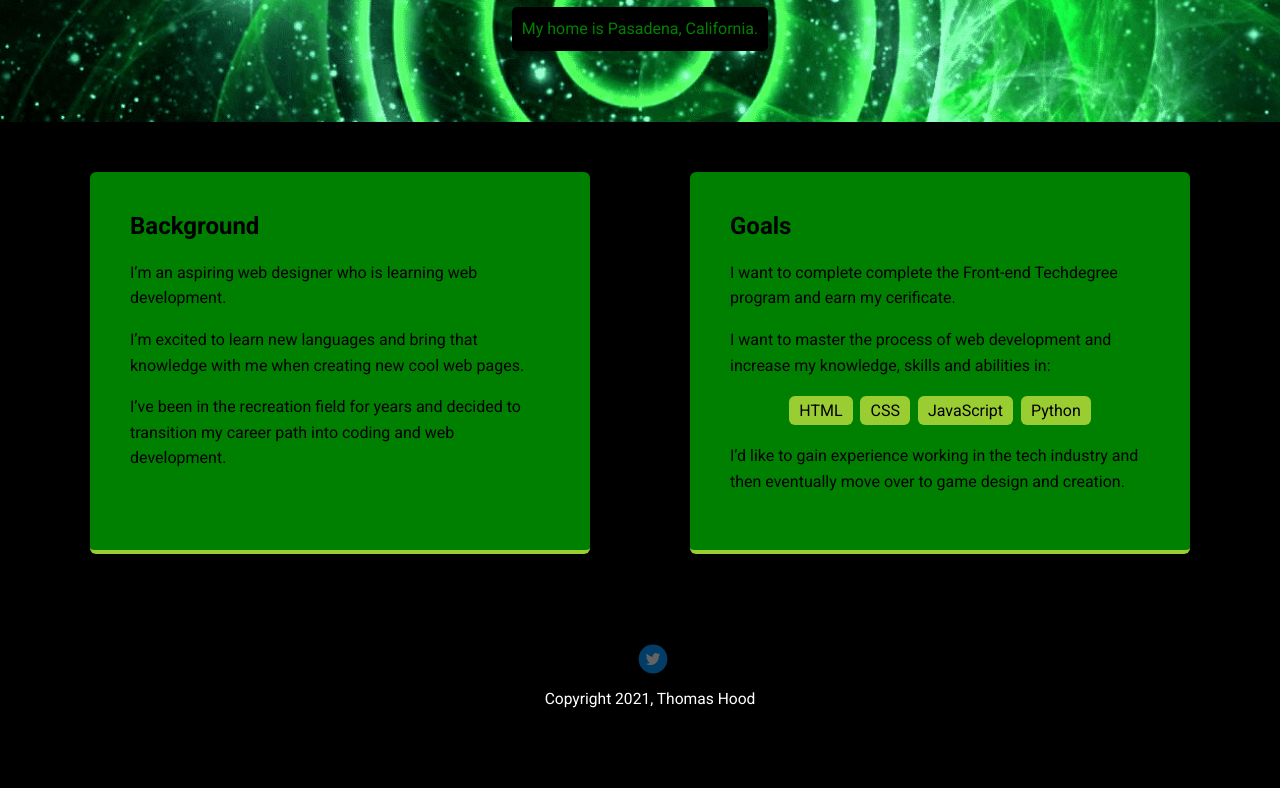
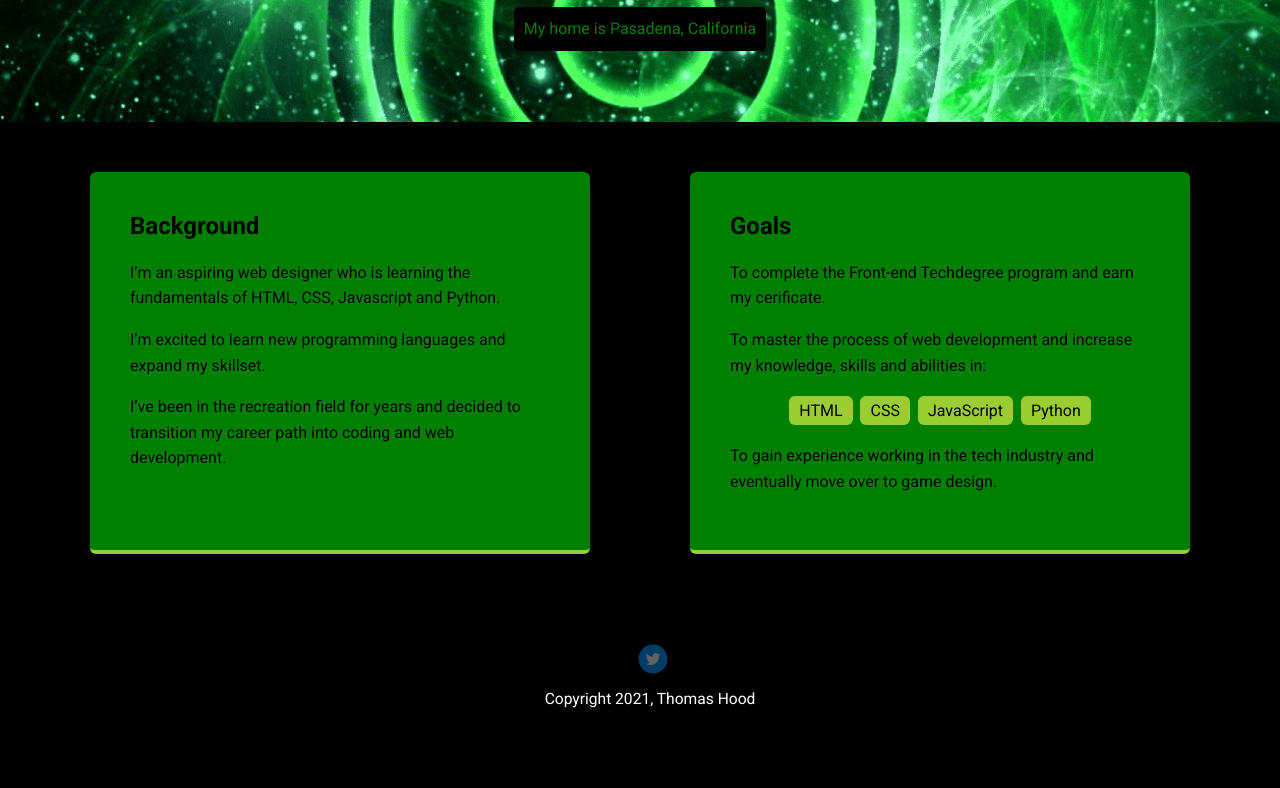
Before and after one commit to TJ-The-Dev/My-techdegree-project1, a plain HTML site: page index.html in a window 1280 px wide. Shown: the part 348-1136 px from the top of the page. Drawn offline with Linux system fonts and the light colour scheme; a web font is replaced by a local one.

Commit message:
minor word changes

```diff
--- a/index.html
+++ b/index.html
@@ -18,29 +18,29 @@
 
     <header>
       <img src="images/john-stewart(jl).png" alt="john-stewart(jl)" class="profile-image">
-      <h1 class="tag name">Hello, TJ Hood.</h1>
-      <p class="tag location">My home is Pasadena, California.</p>
+      <h1 class="tag name">Hello, My Name is TJ</h1>
+      <p class="tag location">My home is Pasadena, California</p>
     </header>
 
     <main class="flex">
       <div class="card">
         <h2>Background</h2>
-        <p>I’m an aspiring web designer who is learning web development.</p>
-          <p>I’m excited to learn new languages and bring that knowledge with me when creating new cool web pages.</p>
+        <p>I’m an aspiring web designer who is learning the fundamentals of HTML, CSS, Javascript and Python.</p>
+          <p>I’m excited to learn new programming languages and expand my skillset.</p>
         <p>I’ve been in the recreation field for years and decided to transition my career path into coding and web development.</p>
       </div>
 
       <div class="card">
         <h2>Goals</h2>
-        <p>I want to complete complete the Front-end Techdegree program and earn my cerificate.</p>
-        <p>I want to master the process of web development and increase my knowledge, skills and abilities in:</p>
+        <p>To complete the Front-end Techdegree program and earn my cerificate.</p>
+        <p>To master the process of web development and increase my knowledge, skills and abilities in:</p>
         <ul class="skills">
           <li>HTML</li>
           <li>CSS</li>
           <li>JavaScript</li>
           <li>Python</li>
         </ul>
-        <p>I’d like to gain experience working in the tech industry and then eventually move over to game design and creation.</p>
+        <p>To gain experience working in the tech industry and eventually move over to game design.</p>
       </div>
 
     </main>
--- a/styles.css
+++ b/styles.css
@@ -18,7 +18,6 @@ a {
   color: #999;
 }
 a:hover {
-  color: #6633ff;
 }
 
 /* Section Styles */
```
Also changed, not shown: experience.html (+2 -2 lines).
